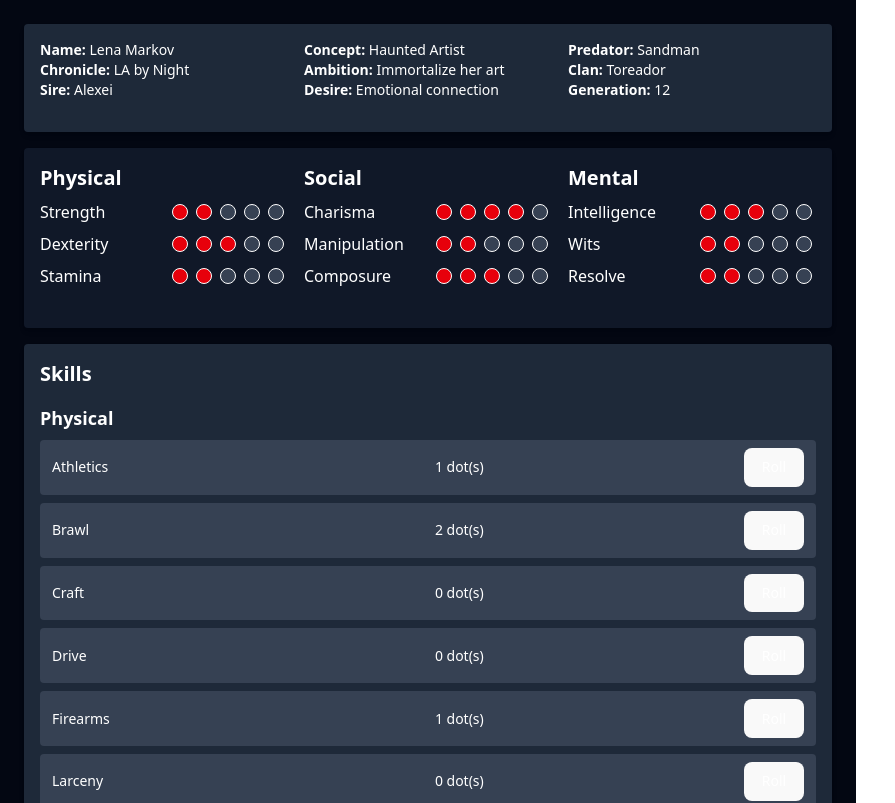
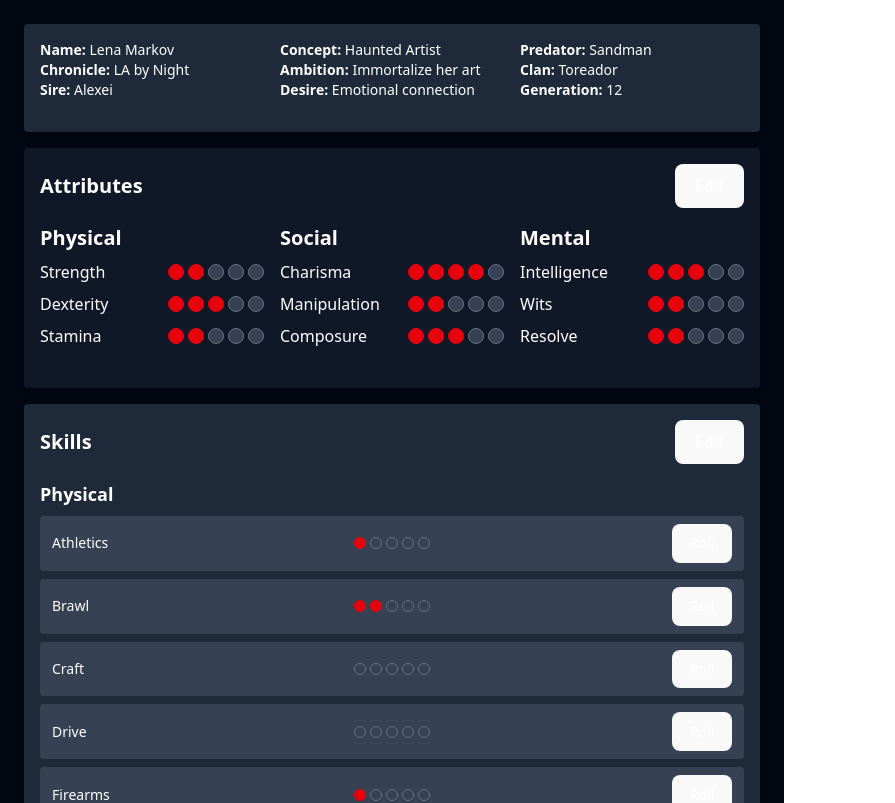
Before and after one commit to ocansino/VTMSim, a React (Vite) app: page / in a window 1280 px wide. Shown: the top 803 px of the page, without its empty margins (0-895 px from the left). Built offline with nearby package versions, Linux system fonts and the light colour scheme.

Commit message:
replaced num with dots, made skills/attributes editable

```diff
--- a/src/App.jsx
+++ b/src/App.jsx
@@ -1,82 +1,43 @@
-import React from 'react';
+import React, { useState } from 'react';
 import CharacterInfo from './components/CharacterInfo';
 import AttributesGrid from './components/AttributesGrid';
 import SkillsTable from './components/SkillsTable';
 
-const characterData = {
-  name: 'Lena Markov',
-  concept: 'Haunted Artist',
-  predator: 'Sandman',
-  chronicle: 'LA by Night',
-  ambition: 'Immortalize her art',
-  clan: 'Toreador',
-  sire: 'Alexei',
-  desire: 'Emotional connection',
-  generation: 12,
-  attributes: {
-    physical: {
-      strength: 2,
-      dexterity: 3,
-      stamina: 2,
-    },
-    social: {
-      charisma: 4,
-      manipulation: 2,
-      composure: 3,
-    },
-    mental: {
-      intelligence: 3,
-      wits: 2,
-      resolve: 2,
-    },
-  },
-  skills: {
-    athletics: 1,
-    brawl: 2,
-    craft: 0,
-    drive: 0,
-    firearms: 1,
-    larceny: 0,
-    melee: 1,
-    stealth: 0,
-    survival: 0,
-    animal_ken: 0,
-    etiquette: 0,
-    insight: 0,
-    intimidation: 1,
-    leadership: 1,
-    performance: 0,
-    persuasion: 3,
-    streetwise: 0,
-    subterfuge: 2,
-    academics: 0,
-    awareness: 2,
-    finance: 0,
-    investigation: 1,
-    medicine: 0,
-    occult: 1,
-    politics: 0,
-    science: 0,
-    technology: 0,
-  },
-};
+function App() {
+  const [skills, setSkills] = useState({
+    athletics: 1, brawl: 2, craft: 0, drive: 0, firearms: 1,
+    larceny: 0, melee: 1, stealth: 0, survival: 0,
+    animal_ken: 0, etiquette: 0, insight: 0, intimidation: 1,
+    leadership: 1, performance: 0, persuasion: 3, streetwise: 0, subterfuge: 2,
+    academics: 0, awareness: 2, finance: 0, investigation: 1,
+    medicine: 0, occult: 1, politics: 0, science: 0, technology: 0,
+  });
 
-function App() {
+  const [attributes, setAttributes] = useState({
+    physical: { strength: 2, dexterity: 3, stamina: 2 },
+    social: { charisma: 4, manipulation: 2, composure: 3 },
+    mental: { intelligence: 3, wits: 2, resolve: 2 },
+  });
+
   return (
     <div className="min-h-screen bg-gray-950 p-6">
       <CharacterInfo
-        name={characterData.name}
-        concept={characterData.concept}
-        predator={characterData.predator}
-        chronicle={characterData.chronicle}
-        ambition={characterData.ambition}
-        clan={characterData.clan}
-        sire={characterData.sire}
-        desire={characterData.desire}
-        generation={characterData.generation}
+        name="Lena Markov"
+        concept="Haunted Artist"
+        predator="Sandman"
+        chronicle="LA by Night"
+        ambition="Immortalize her art"
+        clan="Toreador"
+        sire="Alexei"
+        desire="Emotional connection"
+        generation={12}
       />
-      <AttributesGrid attributes={characterData.attributes} />
-      <SkillsTable skills={characterData.skills} attributes={characterData.attributes} />
+      <AttributesGrid attributes={attributes} onAttributesChange={setAttributes}/>
+      <SkillsTable
+        skills={skills}
+        attributes={attributes}
+        onSkillsChange={setSkills}
+      />
     </div>
   );
 }
--- a/src/components/AttributesGrid.jsx
+++ b/src/components/AttributesGrid.jsx
@@ -1,31 +1,76 @@
 // src/components/AttributesGrid.jsx
-import React from 'react';
+import React, { useState } from 'react';
 
-const AttributeBlock = ({ category, attributes }) => (
+const AttributeBlock = ({ category, attributes, editMode, onDotClick }) => (
   <div className="mb-4">
     <h2 className="text-xl font-semibold capitalize mb-2">{category}</h2>
     {Object.entries(attributes).map(([attr, value]) => (
       <div key={attr} className="flex items-center mb-2">
         <span className="w-32 capitalize">{attr}</span>
-        {[1, 2, 3, 4, 5].map(i => (
+        <div className="flex space-x-1">
+          {[1, 2, 3, 4, 5].map((i) => (
             <div
               key={i}
-            className={`w-4 h-4 mx-1 rounded-full border ${
-              i <= value ? 'bg-red-600' : 'bg-gray-700'
-            }`}
+              onClick={() => editMode && onDotClick(category, attr, i)}
+              className={`w-4 h-4 rounded-full border cursor-pointer ${
+                i <= value ? 'bg-red-600 border-red-600' : 'bg-gray-700 border-gray-500'
+              } ${editMode ? 'hover:ring ring-red-300' : ''}`}
             />
           ))}
+        </div>
       </div>
     ))}
   </div>
 );
 
-const AttributesGrid = ({ attributes }) => (
-  <div className="grid md:grid-cols-3 gap-4 bg-gray-900 text-white p-4 rounded shadow-md">
-    {Object.entries(attributes).map(([category, values]) => (
-      <AttributeBlock key={category} category={category} attributes={values} />
+const AttributesGrid = ({ attributes, onAttributesChange }) => {
+  const [editMode, setEditMode] = useState(false);
+  const [localAttributes, setLocalAttributes] = useState({ ...attributes });
+
+  const toggleEdit = () => {
+    if (editMode && onAttributesChange) {
+      onAttributesChange(localAttributes);
+    }
+    setEditMode(!editMode);
+  };
+
+  const handleDotClick = (category, attr, value) => {
+    setLocalAttributes((prev) => ({
+      ...prev,
+      [category]: {
+        ...prev[category],
+        [attr]: value,
+      },
+    }));
+  };
+
+  return (
+    <div className="bg-gray-900 text-white p-4 rounded shadow-md mt-4">
+      <div className="flex justify-between items-center mb-4">
+        <h2 className="text-xl font-semibold">Attributes</h2>
+        <button
+          className={`${
+            editMode ? 'bg-green-600' : 'bg-yellow-600'
+          } px-3 py-1 rounded text-sm hover:opacity-90`}
+          onClick={toggleEdit}
+        >
+          {editMode ? 'Save' : 'Edit'}
+        </button>
+      </div>
+
+      <div className="grid md:grid-cols-3 gap-4">
+        {Object.entries(localAttributes).map(([category, values]) => (
+          <AttributeBlock
+            key={category}
+            category={category}
+            attributes={values}
+            editMode={editMode}
+            onDotClick={handleDotClick}
+          />
         ))}
       </div>
+    </div>
   );
+};
 
 export default AttributesGrid;
--- a/src/components/SkillsTable.jsx
+++ b/src/components/SkillsTable.jsx
@@ -1,13 +1,34 @@
 // src/components/SkillsTable.jsx
-import React from 'react';
+import React, { useState } from 'react';
 
-const SkillsTable = ({ skills, attributes }) => {
+const SkillsTable = ({ skills, attributes, onSkillsChange }) => {
+  const [editMode, setEditMode] = useState(false);
+  const [localSkills, setLocalSkills] = useState({ ...skills });
+
   const handleRoll = (skillName, attributeName) => {
-    const diceCount = (attributes?.[attributeName]?.[attributeName] || 0) + (skills?.[skillName] || 0);
+    const diceCount =
+      (attributes?.[attributeName]?.[attributeName] || 0) + (skills?.[skillName] || 0);
     const rolls = Array.from({ length: diceCount }, () => Math.ceil(Math.random() * 10));
-    const successes = rolls.filter(r => r >= 6).length;
+    const successes = rolls.filter((r) => r >= 6).length;
 
-    alert(`Rolling ${skillName.replace(/_/g, ' ')}: [${rolls.join(', ')}] → ${successes} successes`);
+    alert(
+      `Rolling ${skillName.replace(/_/g, ' ')}: [${rolls.join(', ')}] → ${successes} successes`
+    );
+  };
+
+  const toggleEdit = () => {
+    if (editMode && onSkillsChange) {
+      onSkillsChange(localSkills); // save changes
+    }
+    setEditMode(!editMode);
+  };
+
+  const handleDotClick = (skillName, value) => {
+    if (!editMode) return;
+    setLocalSkills((prev) => ({
+      ...prev,
+      [skillName]: value,
+    }));
   };
 
   const skillGroups = {
@@ -43,27 +64,53 @@
       { name: 'politics', attribute: 'intelligence' },
       { name: 'science', attribute: 'intelligence' },
       { name: 'technology', attribute: 'intelligence' },
-    ]
+    ],
   };
 
   return (
     <div className="p-4 bg-gray-800 text-white rounded shadow-md mt-4">
-      <h2 className="text-xl font-semibold mb-4">Skills</h2>
+      <div className="flex justify-between items-center mb-4">
+        <h2 className="text-xl font-semibold">Skills</h2>
+        <button
+          className={`${
+            editMode ? 'bg-green-600' : 'bg-yellow-600'
+          } px-3 py-1 rounded text-sm hover:opacity-90`}
+          onClick={toggleEdit}
+        >
+          {editMode ? 'Save' : 'Edit'}
+        </button>
+      </div>
+
       {Object.entries(skillGroups).map(([category, group]) => (
         <div key={category} className="mb-4">
           <h3 className="text-lg font-bold mb-2">{category}</h3>
           <div className="grid grid-cols-1 gap-2">
-            {group.map(skill => (
+            {group.map((skill) => (
               <div
                 key={skill.name}
                 className="grid grid-cols-12 items-center text-sm bg-gray-700 rounded px-3 py-2"
               >
-                <span className="col-span-5 capitalize">{skill.name.replace(/_/g, ' ')}</span>
-                <span className="col-span-3 text-center">{skills?.[skill.name] || 0} dot(s)</span>
+                <span className="col-span-4 capitalize">{skill.name.replace(/_/g, ' ')}</span>
+
+                <div className="col-span-4 flex justify-center space-x-1">
+                  {[1, 2, 3, 4, 5].map((i) => (
+                    <div
+                      key={i}
+                      onClick={() => handleDotClick(skill.name, i)}
+                      className={`w-3 h-3 rounded-full border cursor-pointer ${
+                        i <= (localSkills?.[skill.name] || 0)
+                          ? 'bg-red-600 border-red-600'
+                          : 'bg-gray-700 border-gray-500'
+                      } ${editMode ? 'hover:ring ring-red-300' : ''}`}
+                    />
+                  ))}
+                </div>
+
                 <div className="col-span-4 text-right">
                   <button
                     className="bg-indigo-600 px-2 py-1 rounded text-sm hover:bg-indigo-700"
                     onClick={() => handleRoll(skill.name, skill.attribute)}
+                    disabled={editMode}
                   >
                     Roll
                   </button>
```
Lines whose indentation alone changed are shown as unchanged.
